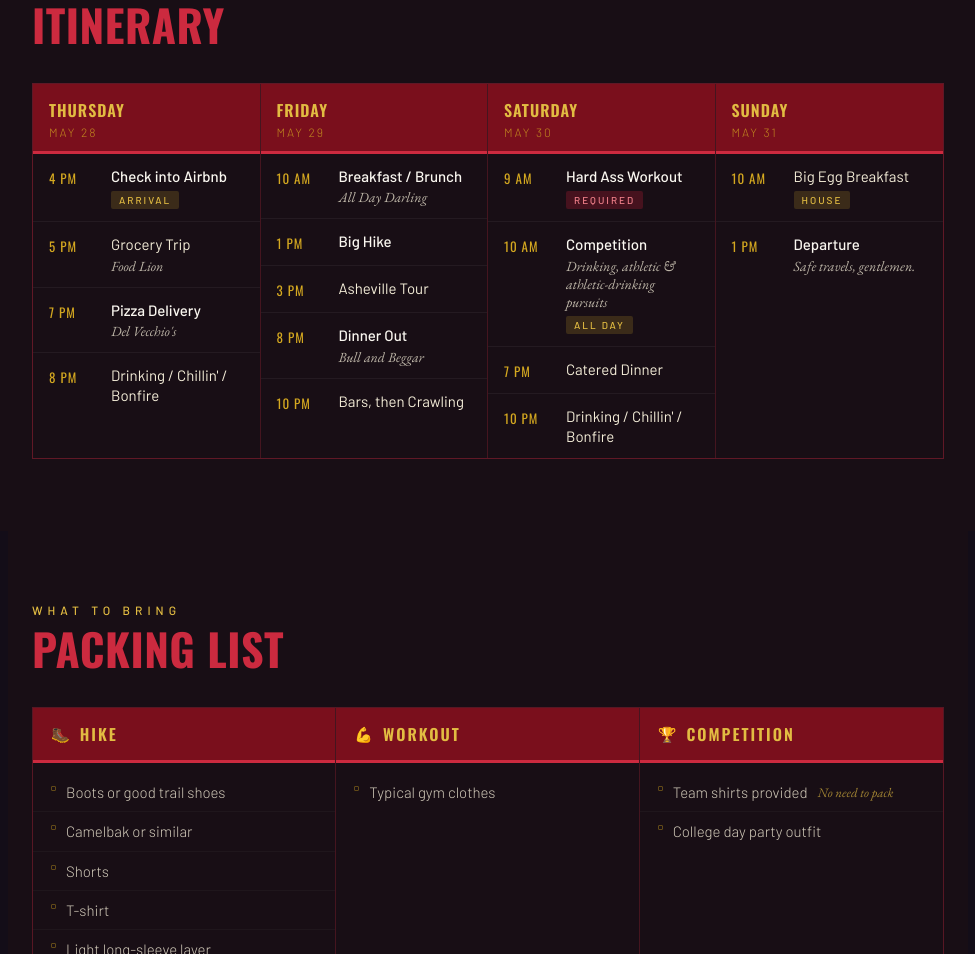
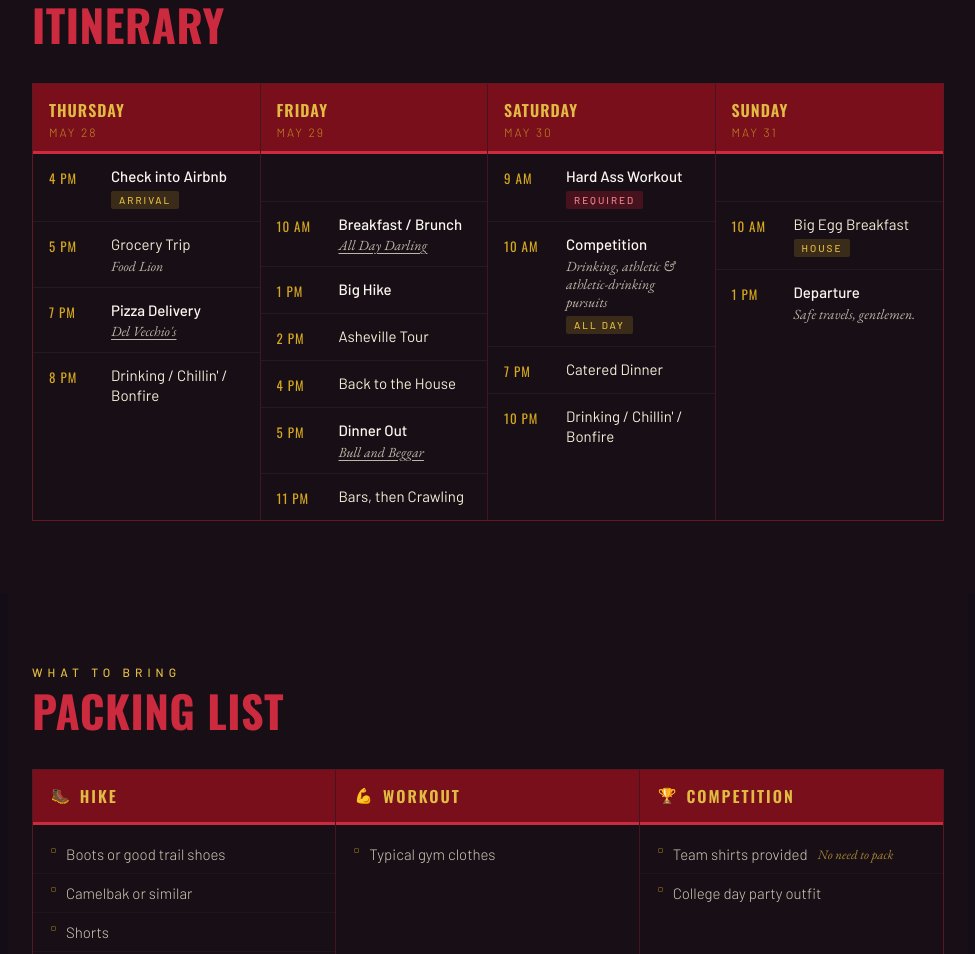
Before and after one commit to lukesprague22-glitch/austins-sendoff, a plain HTML site: page index.html in a window 1280 px wide. Shown: the part 1262-2216 px from the top of the page, without its empty margins (152-1127 px from the left). Drawn offline with nearby package versions, Linux system fonts and the light colour scheme.

Commit message:
Add files via upload

```diff
--- a/index.html
+++ b/index.html
@@ -713,7 +713,7 @@
           <span class="ev-time">7 PM</span>
           <div class="ev-body">
             <div class="ev-name bold">Pizza Delivery</div>
-            <div class="ev-sub">Del Vecchio's</div>
+            <div class="ev-sub"><a href="https://www.delvecchiositalian.com" style="color:inherit;text-decoration:underline;text-underline-offset:3px;">Del Vecchio's</a></div>
           </div>
         </div>
         <div class="event">
@@ -730,11 +730,12 @@
           <div class="day-name">Friday</div>
           <div class="day-date">May 29</div>
         </div>
+        <div class="event" style="min-height:48px;border-bottom:1px solid rgba(255,255,255,0.05);"></div>
         <div class="event">
           <span class="ev-time">10 AM</span>
           <div class="ev-body">
             <div class="ev-name bold">Breakfast / Brunch</div>
-            <div class="ev-sub">All Day Darling</div>
+            <div class="ev-sub"><a href="https://www.alldaydarlingavl.com" style="color:inherit;text-decoration:underline;text-underline-offset:3px;">All Day Darling</a></div>
           </div>
         </div>
         <div class="event">
@@ -744,20 +745,26 @@
           </div>
         </div>
         <div class="event">
-          <span class="ev-time">3 PM</span>
+          <span class="ev-time">2 PM</span>
           <div class="ev-body">
             <div class="ev-name">Asheville Tour</div>
           </div>
         </div>
         <div class="event">
-          <span class="ev-time">8 PM</span>
+          <span class="ev-time">4 PM</span>
           <div class="ev-body">
-            <div class="ev-name bold">Dinner Out</div>
-            <div class="ev-sub">Bull and Beggar</div>
+            <div class="ev-name">Back to the House</div>
           </div>
         </div>
         <div class="event">
-          <span class="ev-time">10 PM</span>
+          <span class="ev-time">5 PM</span>
+          <div class="ev-body">
+            <div class="ev-name bold">Dinner Out</div>
+            <div class="ev-sub"><a href="https://www.thebullandbeggar.com" style="color:inherit;text-decoration:underline;text-underline-offset:3px;">Bull and Beggar</a></div>
+          </div>
+        </div>
+        <div class="event">
+          <span class="ev-time">11 PM</span>
           <div class="ev-body">
             <div class="ev-name">Bars, then Crawling</div>
           </div>
@@ -805,6 +812,7 @@
           <div class="day-name">Sunday</div>
           <div class="day-date">May 31</div>
         </div>
+        <div class="event" style="min-height:48px;border-bottom:1px solid rgba(255,255,255,0.05);"></div>
         <div class="event">
           <span class="ev-time">10 AM</span>
           <div class="ev-body">
```
